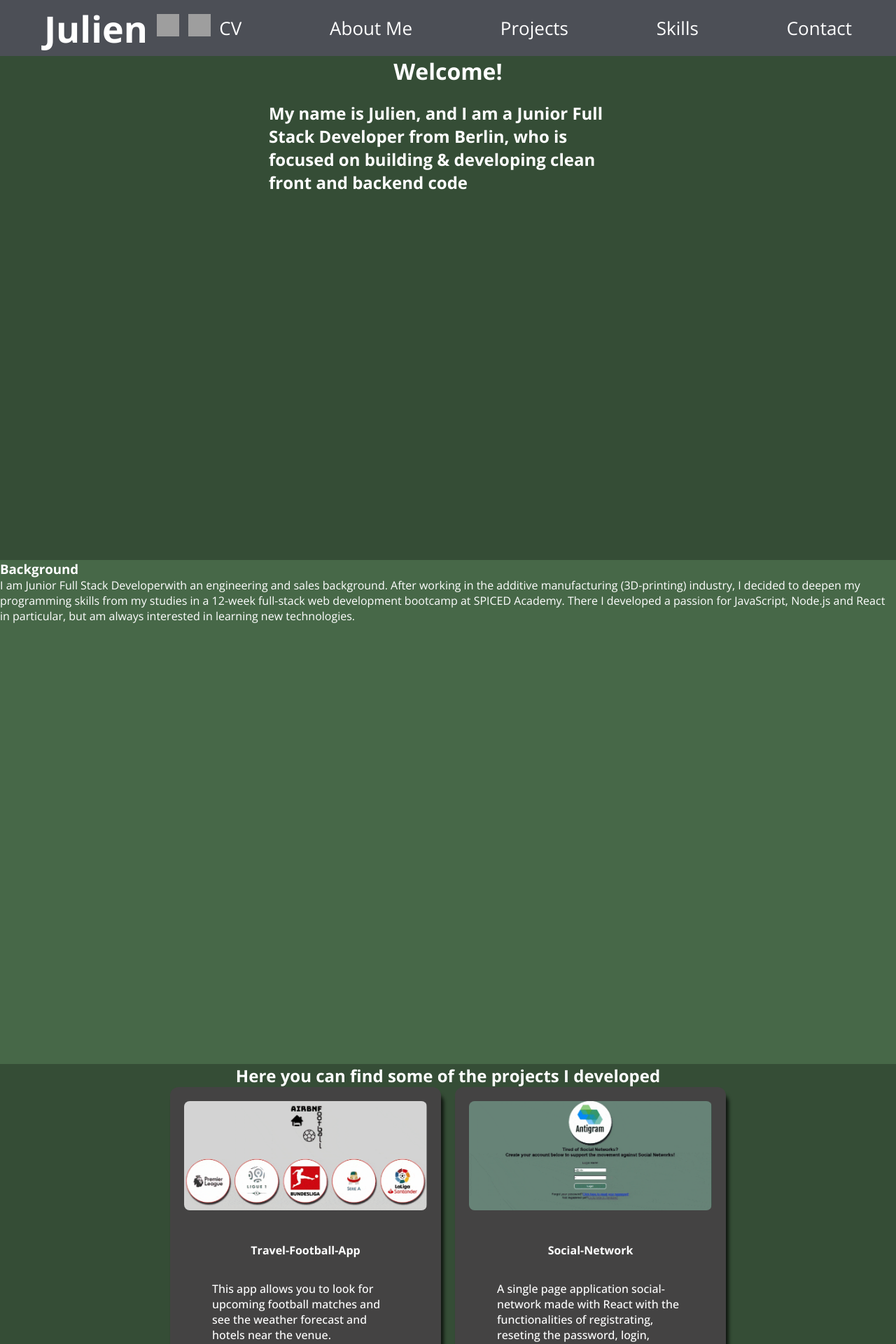
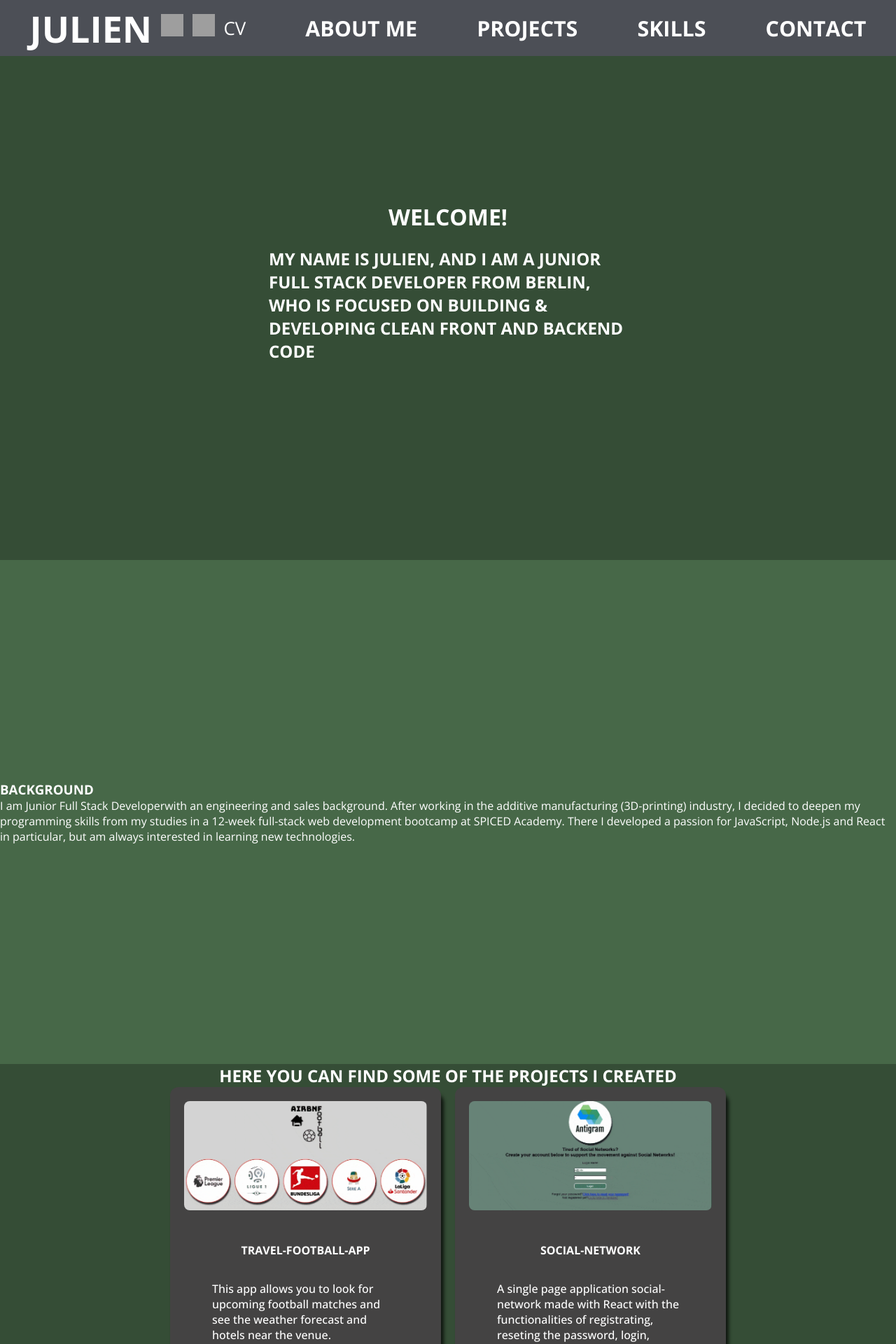
Before and after one commit to JLoc91/portfolio, a React (Create React App) app: page / in a window 1280 px wide. Shown: the top 1920 px of the page at 70% size. Built offline with nearby package versions, Linux system fonts and the light colour scheme; grey boxes are pictures that could not be loaded.

Commit message:
functionality works, only add styling

```diff
--- a/package.json
+++ b/package.json
@@ -11,6 +11,7 @@
     "@types/react": "^18.0.20",
     "@types/react-dom": "^18.0.6",
     "@types/react-router-dom": "^5.3.3",
+    "animate.css": "^4.1.1",
     "framer-motion": "^7.5.0",
     "react": "^18.2.0",
     "react-dom": "^18.2.0",
--- a/public/index.html
+++ b/public/index.html
@@ -4,6 +4,7 @@
     <meta charset="utf-8" />
     <link rel="icon" href="%PUBLIC_URL%/favicon.ico" />
     <meta name="viewport" content="width=device-width, initial-scale=1" />
+    <link rel="stylesheet" href="https://fonts.googleapis.com/css2?family=Open+Sans:wght@300;400;500;600;700&display=swap">
     <meta name="theme-color" content="#000000" />
     <meta
       name="description"
--- a/src/components/Contact.tsx
+++ b/src/components/Contact.tsx
@@ -1,13 +1,66 @@
-import React from "react";
+import React, { useEffect} from "react";
 import { useInView } from "react-intersection-observer";
+import { useAnimation, motion } from "framer-motion";
 
 
 export function Contact() {
+    const { ref, inView } = useInView({ threshold: 0.3 });
+    const animation = useAnimation();
+
+    useEffect(() => {
+        if (inView) {
+            animation.start({
+                opacity: 1,
+                transition: {
+                    duration: 0.5,
+                },
+            });
+        }
+        if (!inView) {
+            animation.start({
+                opacity: 0,
+            });
+        }
+    }, [inView]);
+
     return (
-        <div id="contact">
-            <div className="placeHolder">
-                <h1>Contact</h1>
-            </div>
-        </div>
+        <motion.div id="contact" className="sectionBox">
+            <motion.div
+                animate={animation}
+                ref={ref}
+                // className="contactWrapper"
+            >
+                <h2 className="contactHeader">Feel free to contact me!</h2>
+                <div className="contactWrapper shadow">
+                    <a href="mailto:jfaist.dev@googlemail.com">
+                        <h3>Send Email</h3>
+                    </a>
+                    <div>
+                        <a
+                            href="https://linkedin.com/in/julien-faist"
+                            target="_blank"
+                            rel="noopener noreferrer"
+                        >
+                            <img
+                                className="contactLogo"
+                                src="https://cdn.jsdelivr.net/gh/devicons/devicon/icons/linkedin/linkedin-original.svg"
+                                alt="LinkedIn Logo"
+                            />
+                        </a>
+                        <a
+                            href="https://github.com/JLoc91"
+                            target="_blank"
+                            rel="noopener noreferrer"
+                        >
+                            <img
+                                className="contactLogo"
+                                src="https://cdn.jsdelivr.net/gh/devicons/devicon/icons/github/github-original.svg"
+                                alt="GitHub Logo"
+                            />
+                        </a>
+                    </div>
+                </div>
+            </motion.div>
+        </motion.div>
     );
 }
--- a/src/components/Header.tsx
+++ b/src/components/Header.tsx
@@ -9,11 +9,18 @@ function Header() {
     return (
         <header className="app-header">
             <Profile />
-            <a href="#about">About Me</a>
-            <a href="#projects">Projects</a>
-            <a href="#skills">Skills</a>
-            <a href="#contact">Contact</a>
-
+            <a href="#about">
+                <h3>About Me</h3>
+            </a>
+            <a href="#projects">
+                <h3>Projects</h3>
+            </a>
+            <a href="#skills">
+                <h3>Skills</h3>
+            </a>
+            <a href="#contact">
+                <h3>Contact</h3>
+            </a>
         </header>
     );
 }
--- a/src/components/Projects.tsx
+++ b/src/components/Projects.tsx
@@ -2,10 +2,10 @@ import React from "react";
 import { useInView } from "react-intersection-observer";
 import { motion, useAnimation } from "framer-motion";
 import { useEffect } from "react";
+import "animate.css";
 
 export function Projects() {
     const { ref, inView } = useInView({ threshold: 0.2 });
-
     const animation = useAnimation();
 
     useEffect(() => {
@@ -46,7 +46,7 @@ export function Projects() {
                 }}
                 className="welcomeText"
             >
-                Here you can find some of the projects I developed
+                Here you can find some of the projects I created
             </motion.h2>
             <motion.div
                 animate={animation}
@@ -56,7 +56,8 @@ export function Projects() {
                 <motion.div
                     animate={animation}
                     ref={ref}
-                    className="projectBox"
+                    // className="projectBox animate__animated animate__bounce animate__delay-2s"
+                    className="projectBox shadow"
                 >
                     <a
                         href="https://github.com/JLoc91/travel-football-app"
@@ -97,7 +98,7 @@ export function Projects() {
                 <motion.div
                     animate={animation}
                     ref={ref}
-                    className="projectBox"
+                    className="projectBox shadow"
                 >
                     <a
                         href="https://github.com/JLoc91/social-network"
@@ -140,7 +141,7 @@ export function Projects() {
                 <motion.div
                     animate={animation}
                     ref={ref}
-                    className="projectBox"
+                    className="projectBox shadow"
                 >
                     <a
                         href="https://github.com/JLoc91/imageboard"
@@ -183,7 +184,7 @@ export function Projects() {
                 <motion.div
                     animate={animation}
                     ref={ref}
-                    className="projectBox"
+                    className="projectBox shadow"
                 >
                     <a
                         href="https://github.com/JLoc91/petition"
--- a/src/components/Skills.tsx
+++ b/src/components/Skills.tsx
@@ -11,7 +11,6 @@ export function Skills() {
             animation.start({
                 opacity: 1,
                 transition: {
-                    // delay: 0.1,
                     duration: 0.5,
                 },
             });
@@ -25,12 +24,7 @@ export function Skills() {
 
     return (
         <motion.div id="skills" ref={ref}>
-        {/* <motion.div id="skills" ref={ref} animate={animation}> */}
 
-            {/* <div className="placeHolder"> */}
-            <div>
-                <h1>Skills</h1>{" "}
-            </div>
             <motion.div animate={animation} ref={ref} className="skillWrapper">
                 <h3 className="skillTitle">Skills</h3>
                 <div className="skillBox">
--- a/src/components/css/App.css
+++ b/src/components/css/App.css
@@ -1,11 +1,11 @@
-@import url("https://fonts.googleapis.com/css2?family=Open+Sans:wght@300;400;500;600;700&display=swap");
+/* @import url("https://fonts.googleapis.com/css2?family=Open+Sans:wght@300;400;500;600;700&display=swap"); */
 
 * {
     box-sizing: border-box;
     margin: 0;
     padding: 0;
     font-family: "Open Sans", sans-serif;
-    color: white
+    color: white;
     /* font-size: 1rem; */
 }
 
@@ -21,7 +21,6 @@
 
 .App {
     text-align: center;
-
 }
 
 .App-logo {
@@ -45,17 +44,26 @@
     flex-wrap: wrap;
     justify-content: center;
     gap: 20px;
+}
+
+.projectBox {
+    border-radius: 0.75rem;
+    padding: 1.25rem;
+    width: 200px;
+    background: rgb(68, 67, 67);
+    flex-basis: 45%;
+    margin-bottom: 3vh;
+}
+
+.shadow{
+    box-shadow: 4px 10px 5px rgba(0, 0, 0, 0.726);
 
 }
 
-.projectBox {
-border-radius: .75rem;
-padding: 1.25rem;
-width: 200px;
-background: rgb(68, 67, 67);
-box-shadow: 4px 10px 5px rgba(0, 0, 0, 0.726);
-flex-basis: 45%;
-margin-bottom: 3vh;
+.projectBox:hover,
+.contactWrapper:hover {
+    animation: pulse;
+    animation-duration: 2s;
 }
 
 .imageBox {
@@ -65,7 +73,7 @@ margin-bottom: 3vh;
 }
 
 .projectGif {
-border-radius: .5rem;
+    border-radius: 0.5rem;
     height: 100%;
     object-fit: cover;
     width: 100%;
@@ -75,7 +83,7 @@ width: 100%;
     display: flex;
     flex-direction: column;
     align-items: center;
-    padding: .5rem;
+    padding: 0.5rem;
     position: relative;
     width: 100%;
 }
@@ -93,14 +101,17 @@ font-weight: 900;
     margin: 2rem;
 }
 
-.skillWrapper, .topSkill, .bottomSkill {
+.skillWrapper,
+.topSkill,
+.bottomSkill {
     display: flex;
     flex-direction: row;
     justify-content: center;
     gap: 30px;
 }
 
-.topSkill ul, .bottomSkill ul {
+.topSkill ul,
+.bottomSkill ul {
     width: 13vw;
 }
 
@@ -111,11 +122,16 @@ font-weight: 900;
     gap: 20px;
 }
 
-#intro, #projects, #contact {
+#intro,
+#projects,
+#contact {
     background-color: rgb(53, 77, 54);
 }
-#about, #skills{
+#about,
+#skills,
+.contactWrapper {
     background-color: rgb(71, 104, 72);
+
 }
 
 li {
@@ -123,6 +139,30 @@ li {
     flex-direction: row-reverse;
     justify-content: flex-end;
     gap: 1vw;
+}
+
+.contactLogo {
+        width: 7vh;
+    height: 7vh;
+}
+
+#intro,
+#about,
+#contact,
+#skills {
+    display: flex;
+    flex-direction: column;
+    justify-content: center;
+}
+
+.contactWrapper {
+    display: flex;
+    flex-direction: column;
+    align-items: center;
+    border: solid rgb(71, 104, 72);
+    border-radius: 0.75rem;
+    gap: 3vh;
+
 }
 
 @media (prefers-reduced-motion: no-preference) {
@@ -148,7 +188,11 @@ li {
     width: 3vh;
 }
 
-#intro, #about, #projects, #skills, #contact {
+#intro,
+#about,
+#projects,
+#skills,
+#contact {
     min-height: 90vh;
 }
 
@@ -156,3 +200,7 @@ li {
     height: 30vh;
     width: 40vw;
 }
+
+h1, h2, h3, h4 {
+    text-transform: uppercase;
+}
```
Also changed, not shown: 1 other file (tests, documents, lock files or other folders). Lines whose indentation alone changed are shown as unchanged.
